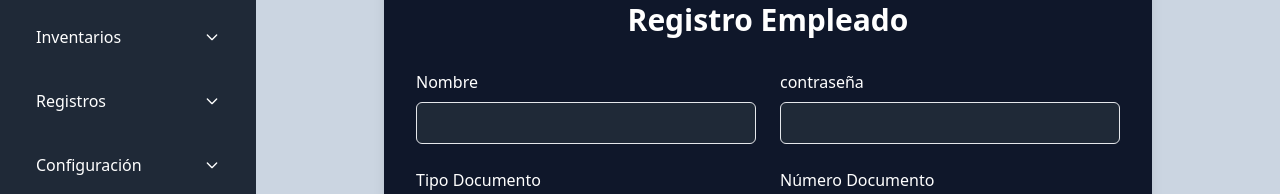
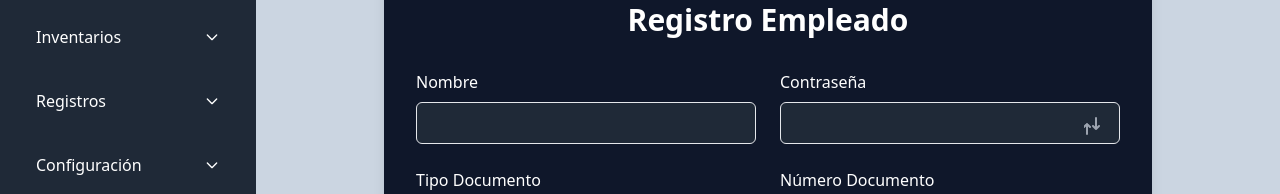
Before and after one commit to dcespedes1/CTXL, a React (Create React App) app in the folder FrontEnd/: page /admin/regiEmpleado in a window 1280 px wide. Shown: the part 211-405 px from the top of the page. Built offline with nearby package versions, Linux system fonts and the light colour scheme; no server answers.

Commit message:
detalles frontend

```diff
--- a/FrontEnd/src/components/SidebarE.jsx
+++ b/FrontEnd/src/components/SidebarE.jsx
@@ -52,7 +52,7 @@ const Sidebar = () => {
             <FaHome className="mr-2" /> Inicio
           </Link>
           <Link
-            to="/admin/catalogo"
+            to="/empleado/catalogo"
             className={`flex items-center p-3 rounded-lg hover:bg-purple-600 transition duration-300 ${
               location.pathname === '/admin/home' ? 'bg-purple-600' : ''
             }`}
--- a/FrontEnd/src/pages/catalogo.jsx
+++ b/FrontEnd/src/pages/catalogo.jsx
@@ -31,8 +31,8 @@ function Catalogo() {
     };
 
     return (
-        <div className="min-h-screen bg-slate-500 flex flex-col items-center justify-center p-8">
-            <h2 className="text-4xl font-bold text-white mb-14 text-center flex items-center">
+        <div className="min-h-screen bg-slate-300 flex flex-col items-center justify-center p-8">
+            <h2 className="text-4xl font-bold text-black mb-14 text-center flex items-center">
                 <FaThList className="mr-2 text-purple-600" /> {/* Icono de catálogo */}
                 Catálogo y precios
             </h2>
--- a/FrontEnd/src/pages/regiEmpleado.jsx
+++ b/FrontEnd/src/pages/regiEmpleado.jsx
@@ -15,7 +15,7 @@ function REmpleados() {
     const [celular, setcelular] = useState('');
     const [id_administrador, setid_administrador] = useState('');
     const [errors, setErrors] = useState({});
-
+    const [showPassword, setShowPassword] = useState(false);
     const navigate = useNavigate();
     const [administrador, setAdministrador] = useState([]);
 
@@ -112,16 +112,33 @@ function REmpleados() {
 
                         <div>
                             <label className="block text-white mb-2" htmlFor="contraseña">
-                                contraseña
+                                Contraseña
                             </label>
-                            <input
-                                type="text"
-                                id="Apellido"
-                                value={contraseña}
-                                onChange={(e) => setcontraseña(e.target.value)}
-                                className={`w-full px-4 py-2 border rounded-md bg-gray-800 text-white focus:outline-none focus:ring-2 focus:ring-purple-500 ${errors.Apellido ? 'border-red-500' : ''}`}
-                                required
-                            />
+                            <div className="relative">
+                                <input
+                                    type={showPassword ? 'text' : 'password'} // Aquí cambiamos el tipo de input dependiendo del estado
+                                    id="contraseña"
+                                    value={contraseña}
+                                    onChange={(e) => setcontraseña(e.target.value)}
+                                    className={`w-full px-4 py-2 border rounded-md bg-gray-800 text-white focus:outline-none focus:ring-2 focus:ring-purple-500 ${errors.contraseña ? 'border-red-500' : ''}`}
+                                    required
+                                />
+                                <button
+                                    type="button"
+                                    onClick={() => setShowPassword(!showPassword)} // Alternamos el estado de showPassword
+                                    className="absolute right-3 top-3 text-gray-400"
+                                >
+                                    {showPassword ? (
+                                        <svg xmlns="http://www.w3.org/2000/svg" fill="none" viewBox="0 0 24 24" stroke="currentColor" className="w-6 h-6">
+                                            <path strokeLinecap="round" strokeLinejoin="round" strokeWidth="2" d="M15 12l-3 3m0 0l-3-3m3 3V4m-6 9l-3-3m0 0l-3 3m3-3v10" />
+                                        </svg>
+                                    ) : (
+                                        <svg xmlns="http://www.w3.org/2000/svg" fill="none" viewBox="0 0 24 24" stroke="currentColor" className="w-6 h-6">
+                                            <path strokeLinecap="round" strokeLinejoin="round" strokeWidth="2" d="M15 12l-3 3m0 0l-3-3m3 3V4m-6 9l-3-3m0 0l-3 3m3-3v10" />
+                                        </svg>
+                                    )}
+                                </button>
+                            </div>
                             {errors.contraseña && <p className="text-red-500 text-sm mt-1">{errors.contraseña}</p>}
                         </div>
 
@@ -150,7 +167,7 @@ function REmpleados() {
                                 Número Documento
                             </label>
                             <input
-                                type="text"
+                                type="number"
                                 id="NumeroD"
                                 value={NumeroD}
                                 onChange={(e) => setNumeroD(e.target.value)}
@@ -196,7 +213,7 @@ function REmpleados() {
                                     Celular
                                 </label>
                                 <input
-                                    type="text"
+                                    type="number"
                                     id="celular"
                                     value={celular}
                                     onChange={(e) => setcelular(e.target.value)}
--- a/FrontEnd/src/pages/regiPedido.jsx
+++ b/FrontEnd/src/pages/regiPedido.jsx
@@ -83,7 +83,7 @@ function RPedidos() {
     };
 
     return (
-        <div className="bg-slate-400 p-4 sm:p-10 flex justify-center items-center min-h-screen">
+        <div className="bg-slate-300 p-4 sm:p-10 flex justify-center items-center min-h-screen">
             <div className="bg-slate-900 p-6 sm:p-10 rounded-lg shadow-lg w-full max-w-2xl">
                 <h2 className="text-3xl font-bold mb-8 text-center text-white">Registro de Pedido</h2>
                 <form onSubmit={store}>
```
